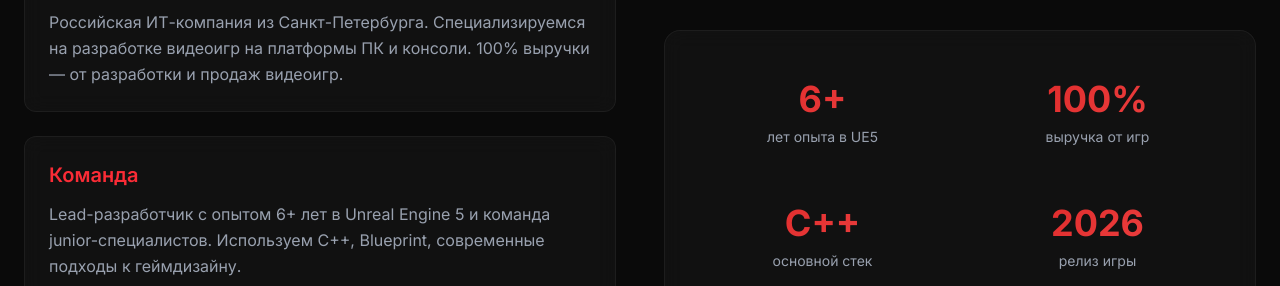
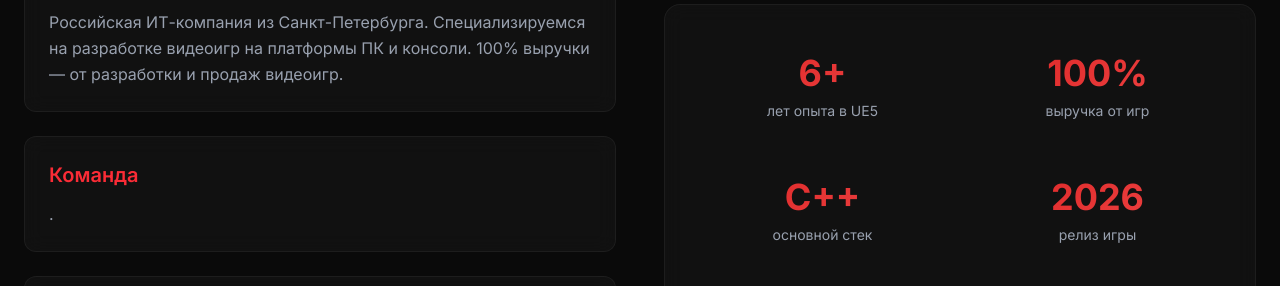
Before and after one commit to olegsheyko/ODIUS-website, a plain HTML site: page index.html in a window 1280 px wide. Shown: the part 1076-1362 px from the top of the page. Drawn offline with nearby package versions, Linux system fonts and the light colour scheme.

Commit message:
Update index.html

```diff
--- a/index.html
+++ b/index.html
@@ -148,7 +148,7 @@
                     <div class="glass rounded-xl p-6">
                         <h3 class="text-xl font-semibold mb-3 text-red-500" data-ru="Команда" data-en="Team">Команда</h3>
                         <p class="text-gray-400 leading-relaxed" data-ru="" data-en="">
-                            Lead-разработчик с опытом 6+ лет в Unreal Engine 5 и команда junior-специалистов. Используем C++, Blueprint, современные подходы к геймдизайну.
+                            .
                         </p>
                     </div>
 
```
